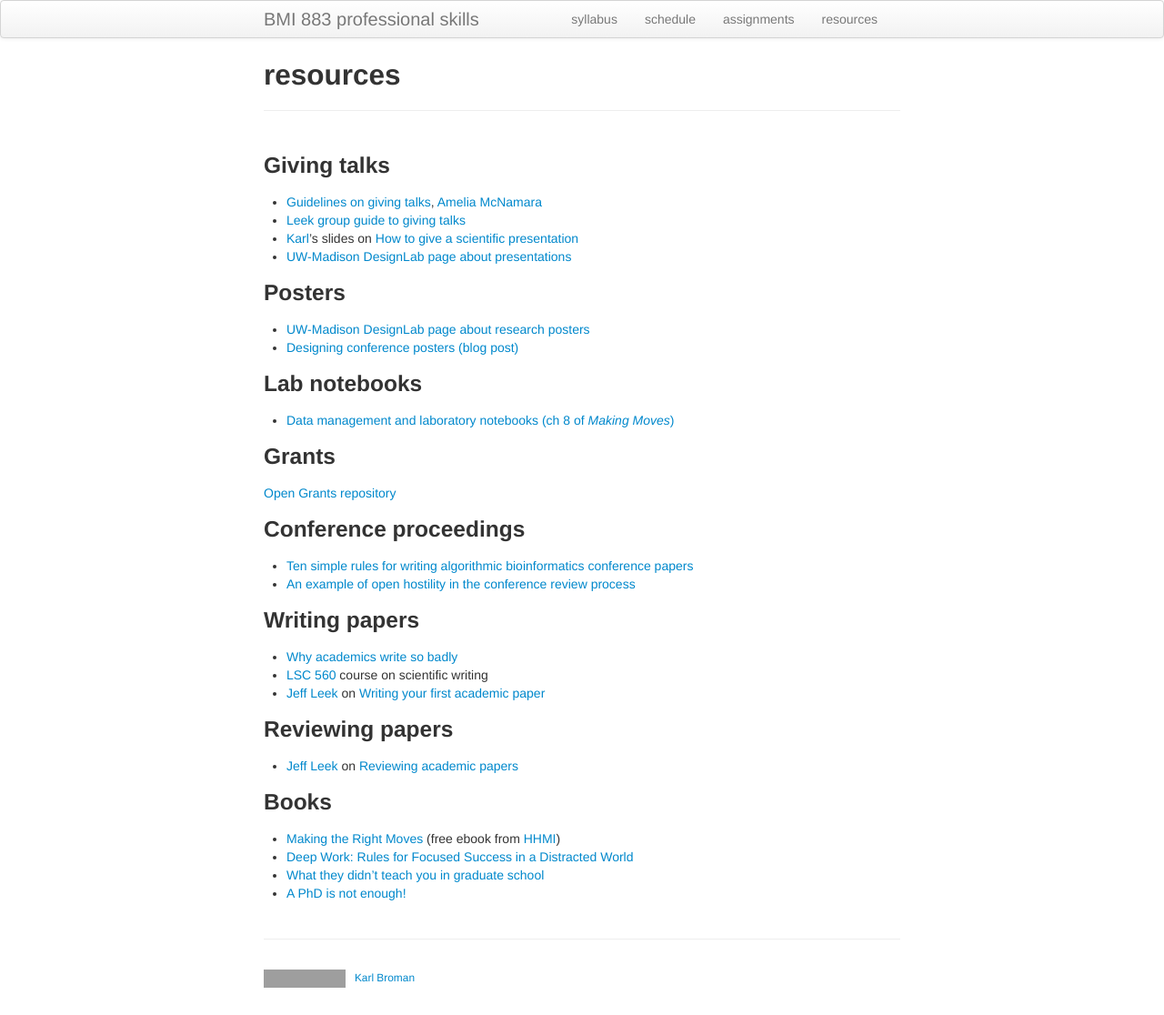
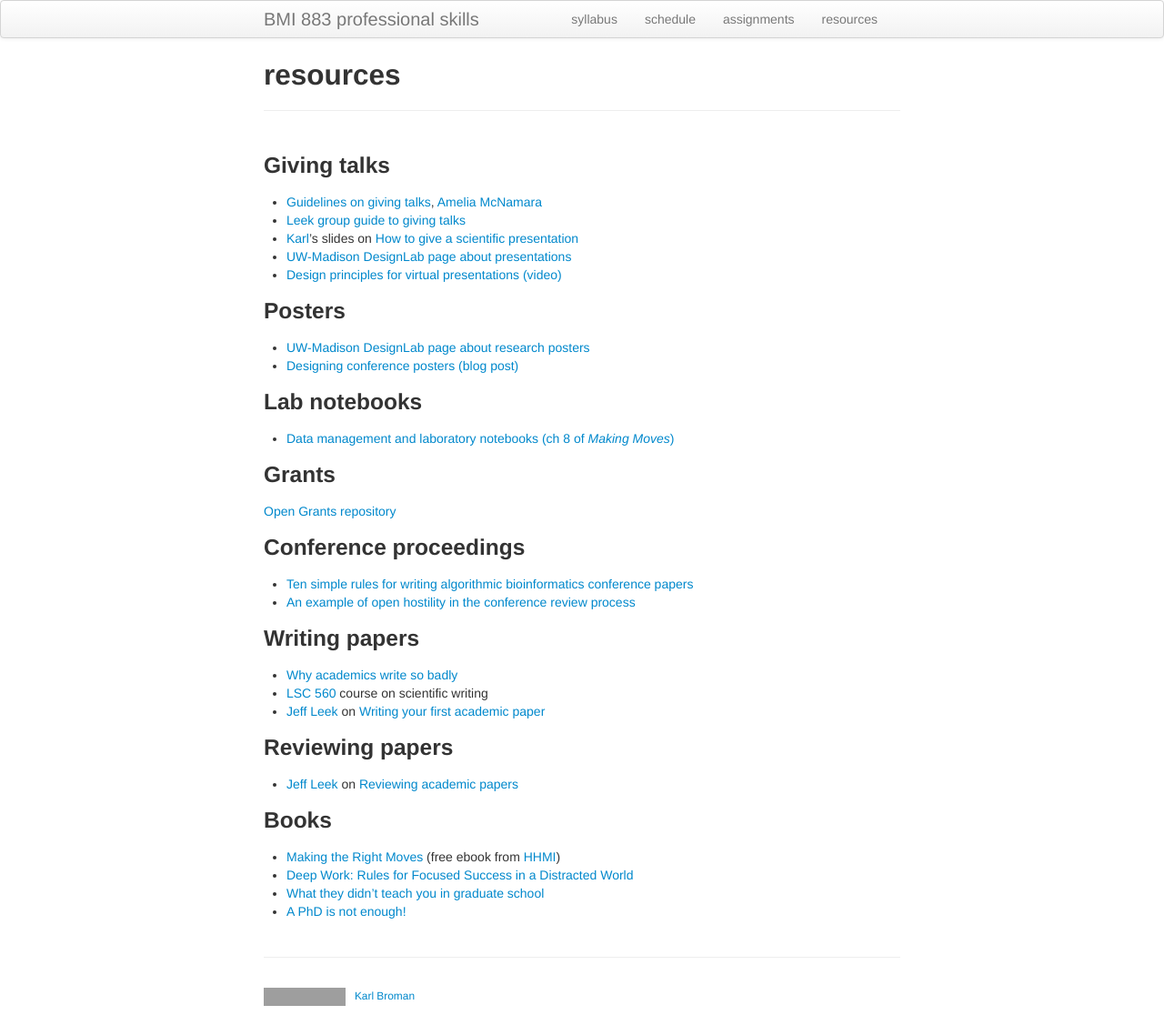
Before and after one commit to kbroman/BMI883, a Jekyll site: the page built from resources.md, in a window 1280 px wide. Shown: the whole page at 91% size. Built offline with Jekyll 4.4.1, drawn with Linux system fonts in a browser that asks for light colours; grey boxes are pictures that could not be loaded.

Commit message:
resources: Add link to a presentation about virtual presentations

```diff
--- a/resources.md
+++ b/resources.md
@@ -13,6 +13,7 @@ description: Resources for BMI 883, Biomedical data science professional skills
   talks](https://github.com/jtleek/talkguide)
 - [Karl](https://kbroman.org)'s slides on [How to give a scientific presentation](https://www.biostat.wisc.edu/~kbroman/talks/giving_talks.pdf)
 - [UW-Madison DesignLab](https://designlab.wisc.edu) [page about presentations](https://designlab.wisc.edu/resources/presentations-and-posters/)
+- [Design principles for virtual presentations (video)](https://uwmadison.box.com/s/9mjv8jiai3qt5nbbssk5c56dc8qugc4g)
 
 ### Posters
 
```
